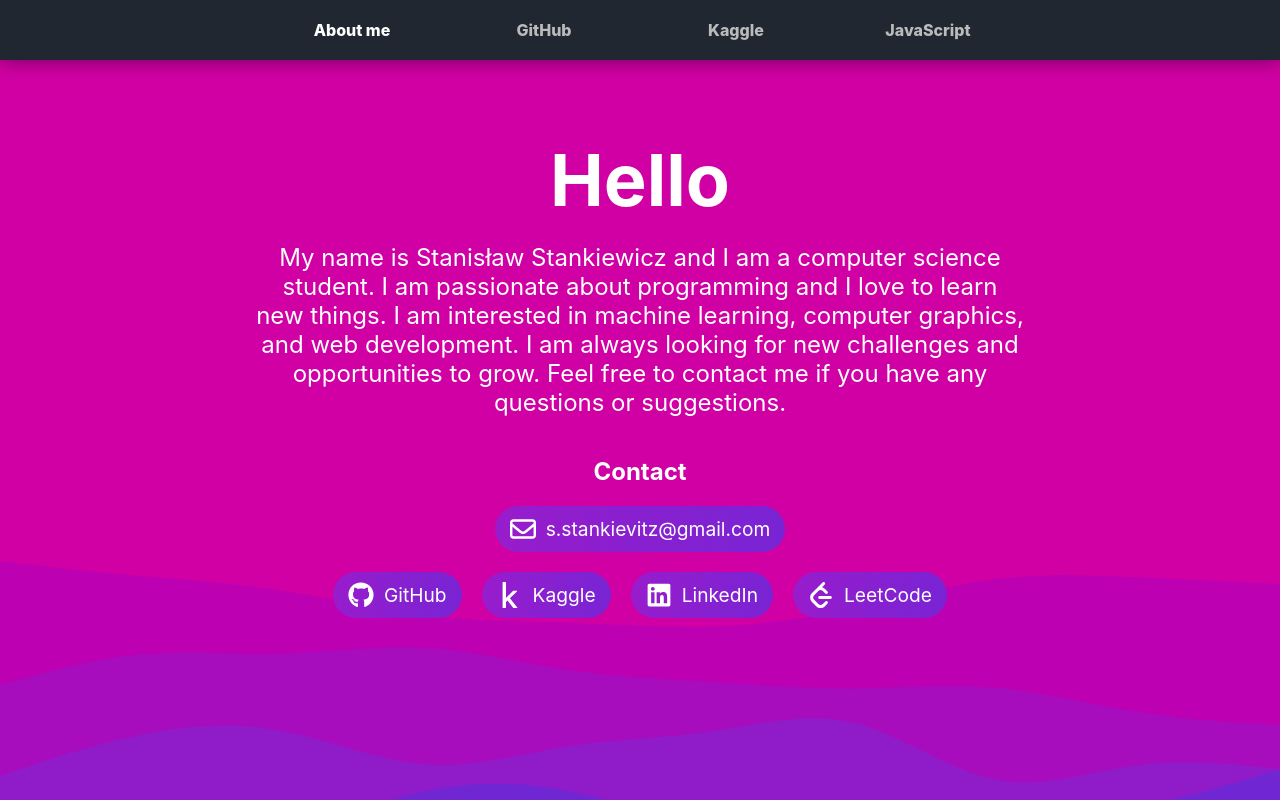
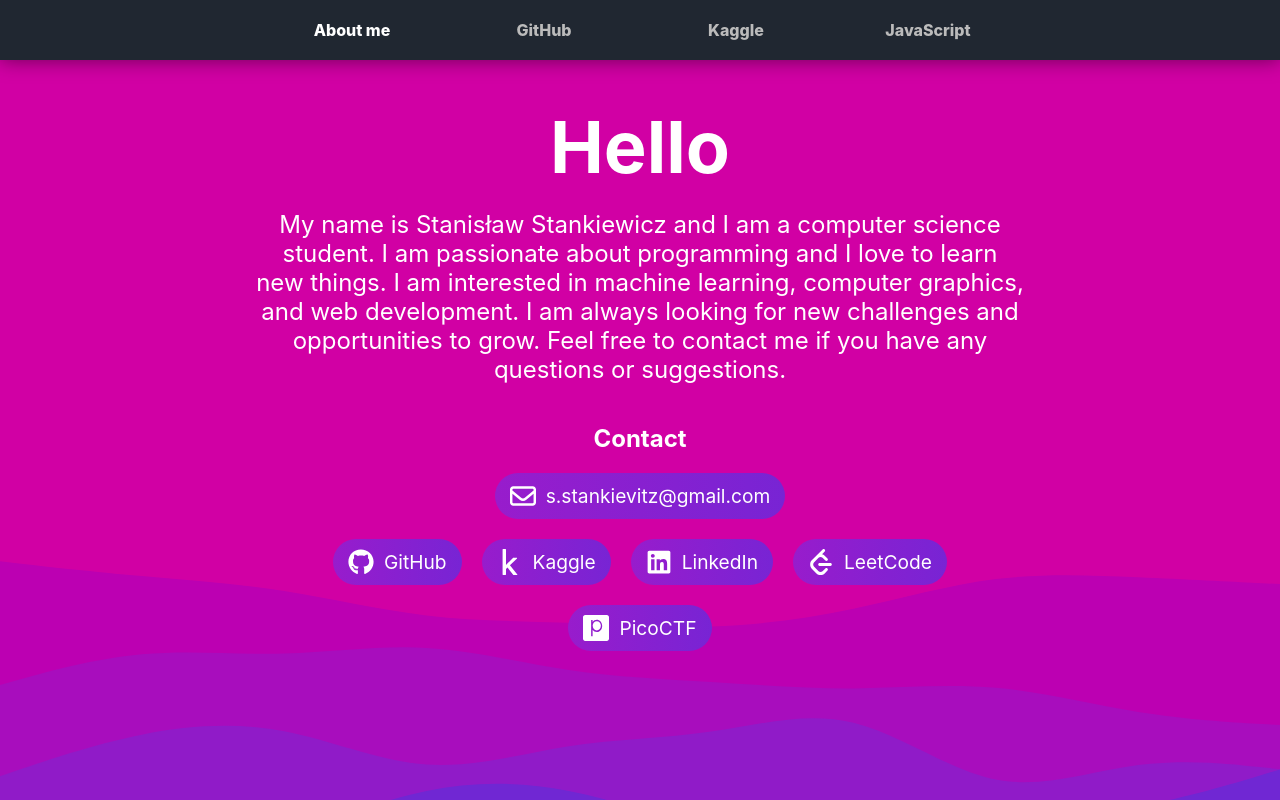
Before and after one commit to StanislawStankiewicz/StanislawStankiewicz.github.io, a React (Create React App) app: page / in a window 1280 px wide. Shown: the top 800 px of the page. Built offline with nearby package versions, Linux system fonts and the light colour scheme.

Commit message:
Add picoCTF to contact

```diff
--- a/src/App.css
+++ b/src/App.css
@@ -112,6 +112,11 @@ section:last-child {
   font-size: 300%;
 }
 
+.contact {
+  display: grid;
+  place-items: center;
+}
+
 .contact > h2 {
   color: white;
   text-align: center;
--- a/src/App.js
+++ b/src/App.js
@@ -8,6 +8,7 @@ import { ReactComponent as MailIcon } from "./components/icons/mail.svg";
 import { ReactComponent as LinkedinIcon } from "./components/icons/linkedin.svg";
 import { ReactComponent as KaggleIcon } from "./components/icons/kaggle.svg";
 import { ReactComponent as LeetcodeIcon } from "./components/icons/leetcode.svg";
+import { ReactComponent as PicoCTFIcon } from "./components/icons/picoCTF.svg";
 
 export default function App() {
   return (
@@ -57,6 +58,11 @@ export default function App() {
                   link="https://leetcode.com/u/user2299F/"
                   Icon={LeetcodeIcon}
                   text="LeetCode"
+                />
+                <ContactItem
+                  link="https://play.picoctf.org/users/stahu"
+                  Icon={PicoCTFIcon}
+                  text="PicoCTF"
                 />
               </ul>
             </div>
```
Also changed, not shown: src/components/icons/picoCTF.svg (added).
